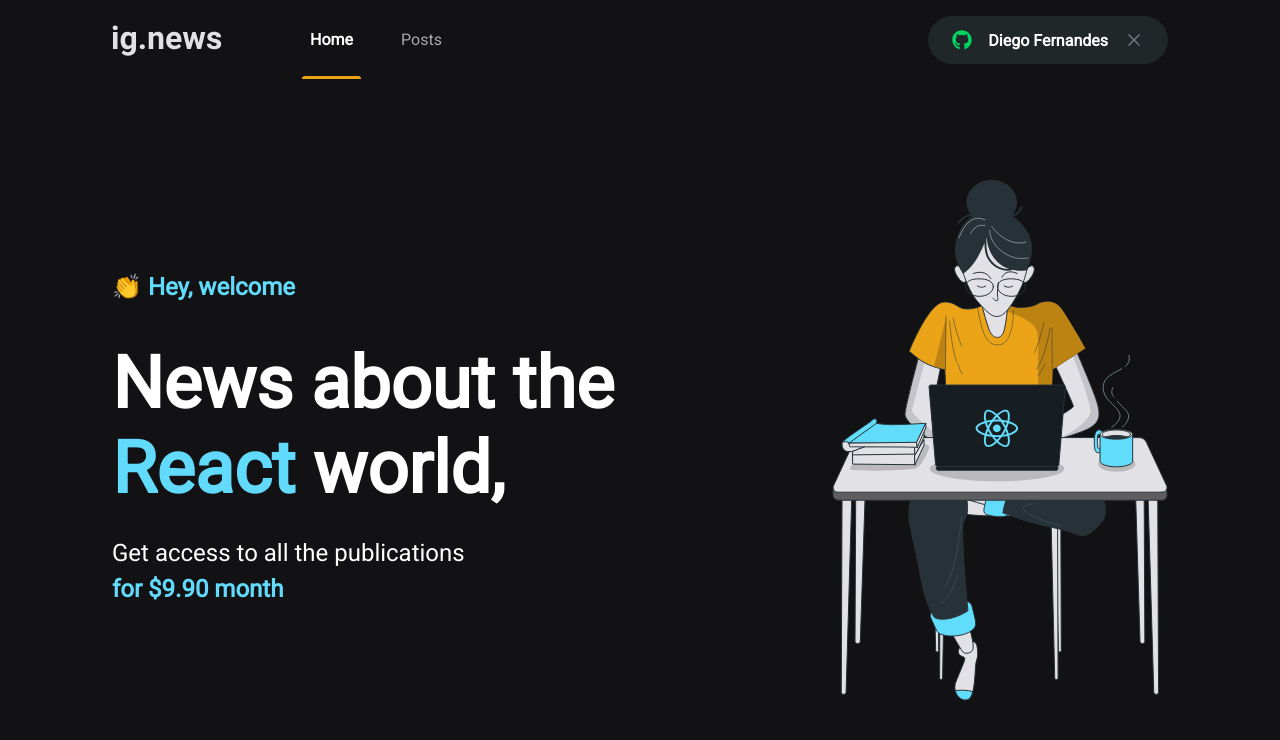
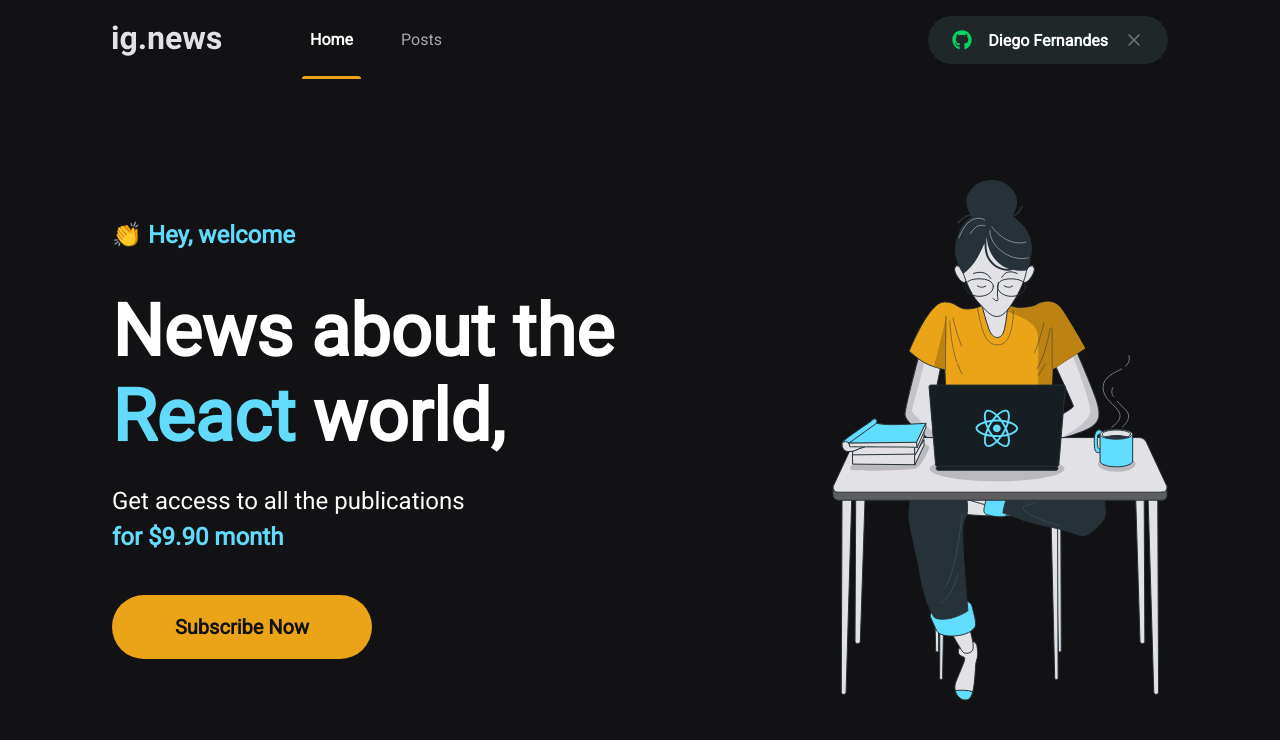
Before and after one commit to ViniciusHack/ignews, a Next.js app: page / in a window 1280 px wide. Shown: the top 740 px of the page. Built offline with nearby package versions, Linux system fonts and the light colour scheme.

Commit message:
chore: create SubscribeButton component

```diff
--- /dev/null
+++ b/src/components/SubscribeButton/index.tsx
@@ -0,0 +1,12 @@
+import styles from './styles.module.scss'
+
+export function SubscribeButton() {
+    return (
+        <button
+        type="button"
+        className={styles.subscribeButton}
+        >
+            Subscribe Now
+        </button>
+    )
+}
--- /dev/null
+++ b/src/components/SubscribeButton/styles.module.scss
@@ -0,0 +1,19 @@
+.subscribeButton {
+    height: 4rem;
+    width: 260px;
+    border: 0;
+    border-radius: 2rem;
+    background: var(--yellow-500);
+    color: var(--gray-900);
+    font-size: 1.25rem;
+    font-weight: bold;
+    display: flex;
+    align-items: center;
+    justify-content: center;
+
+    transform: filter 0.2s;
+
+    &:hover {
+        filter: brightness(0.8);
+    }
+}
--- a/src/pages/home.module.scss
+++ b/src/pages/home.module.scss
@@ -38,4 +38,8 @@
         color: var(--cyan-500);
         font-weight: bold;
     }
+
+    button {
+        margin-top: 2.5rem;
+    }
 }
--- a/src/pages/index.tsx
+++ b/src/pages/index.tsx
@@ -1,4 +1,5 @@
 import Head from 'next/head'
+import { SubscribeButton } from '../components/SubscribeButton'
 
 import styles from './home.module.scss'
 
@@ -15,6 +16,7 @@
           <p>Get access to all the publications <br />
             <span>for $9.90 month</span>
           </p>
+          <SubscribeButton />
         </section>
           <img src="/images/avatar.svg" alt="girl coding" />
       </main>
```
